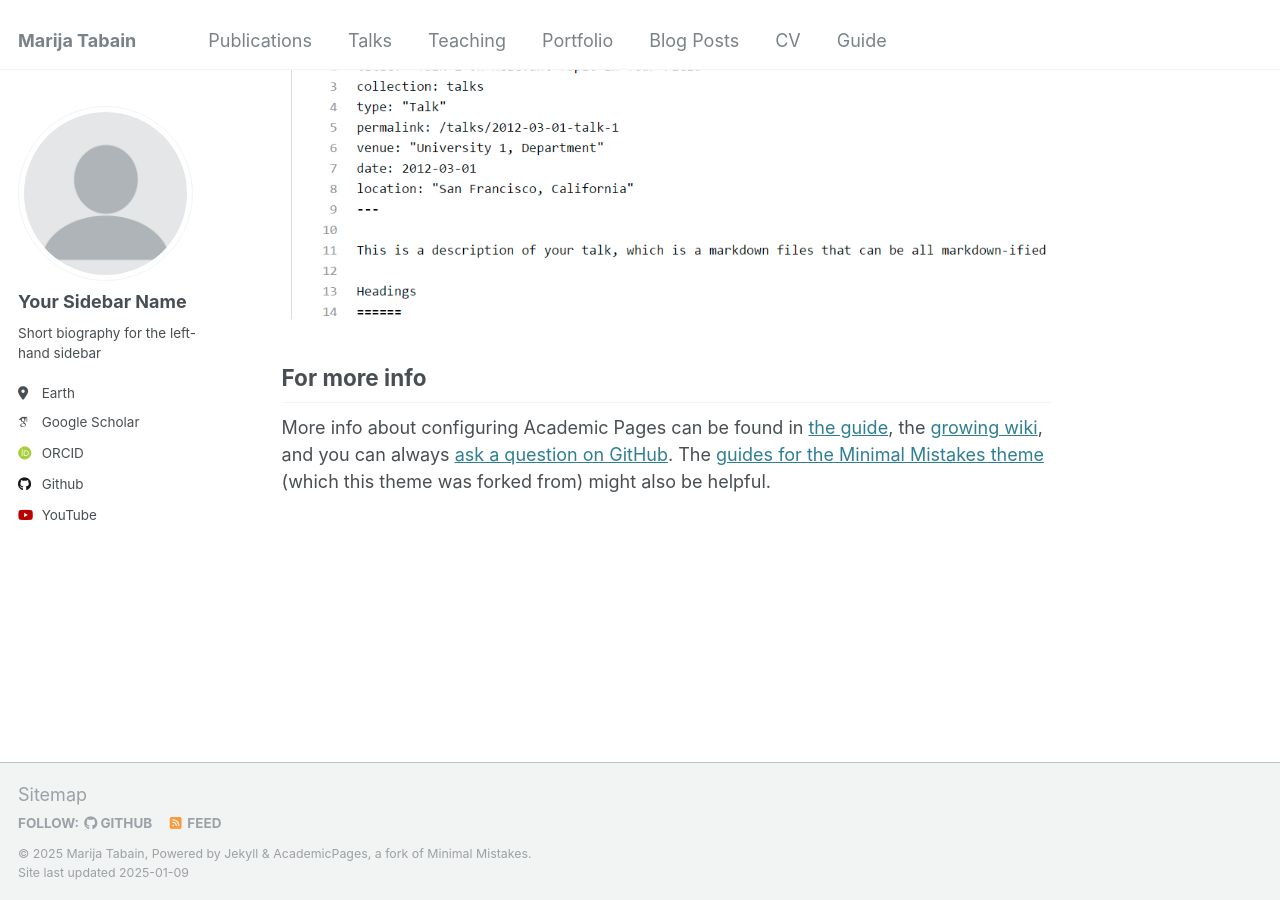
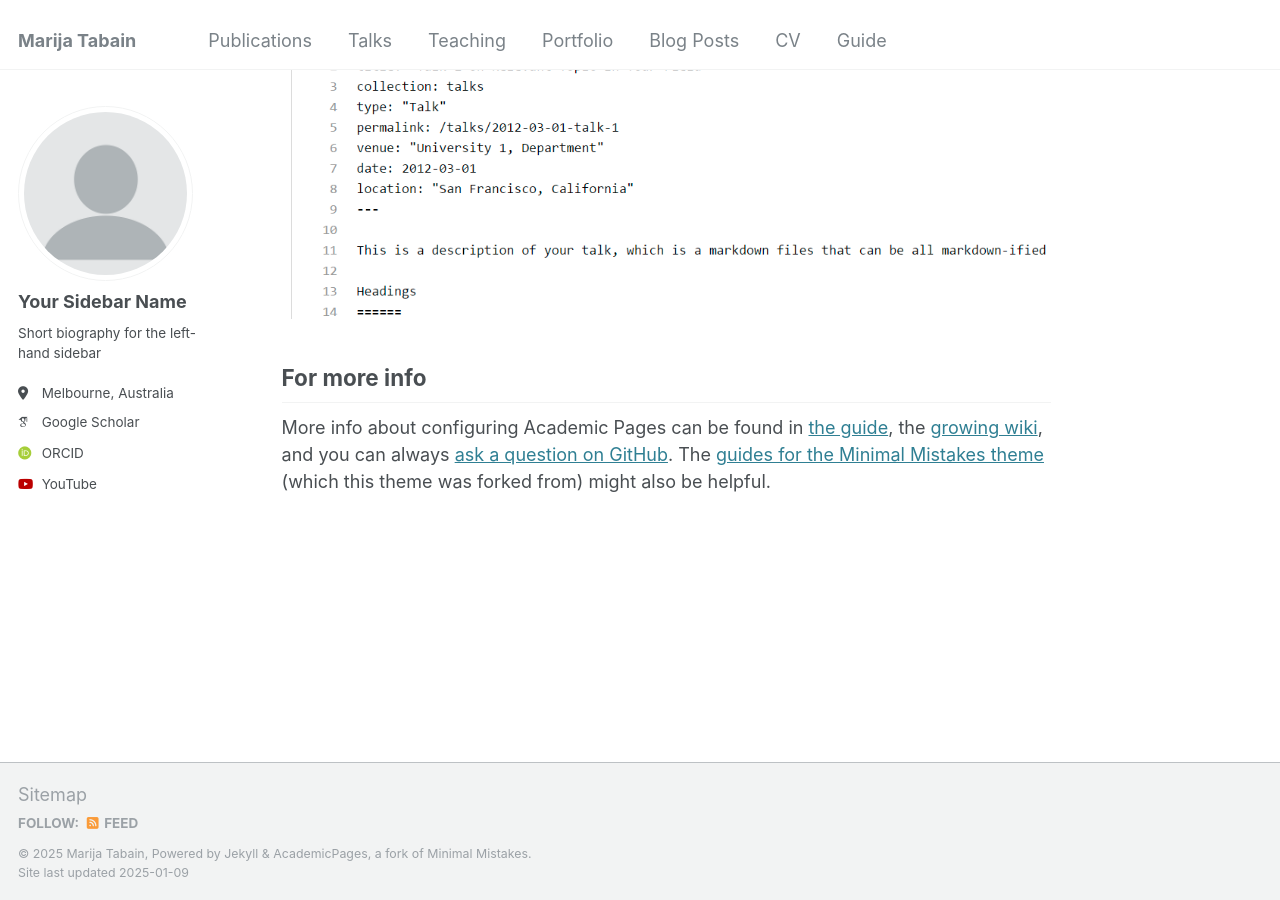
Before and after one commit to marijatabain/marijatabain.github.io, a Jekyll site: the page built from _pages/about.md, in a window 1280 px wide and 900 px high, scrolled down 2643 px. Built offline with Jekyll 4.4.1, drawn with Linux system fonts in a browser that asks for light colours; some web fonts are replaced.

Commit message:
Update _config.yml

```diff
--- a/_config.yml
+++ b/_config.yml
@@ -25,7 +25,7 @@ author:
   name             : "Your Sidebar Name"
   pronouns         : # example: "she/her"
   bio              : "Short biography for the left-hand sidebar"
-  location         : "Earth"
+  location         : "Melbourne, Australia"
   employer         : #"Red Brick University"
   uri              : # URL
   email            : #"none@example.org"
@@ -44,7 +44,7 @@ author:
   bitbucket        : # Username - Update with your username on the site
   codepen          : # Username
   dribbble         : # Username
-  github           : "marijatabain"
+  github           : # "marijatabain"
   kaggle           : # Username
   stackoverflow    : # User number or user number and name (i.e., use "1" or "1/jeff-atwood")
 
```
